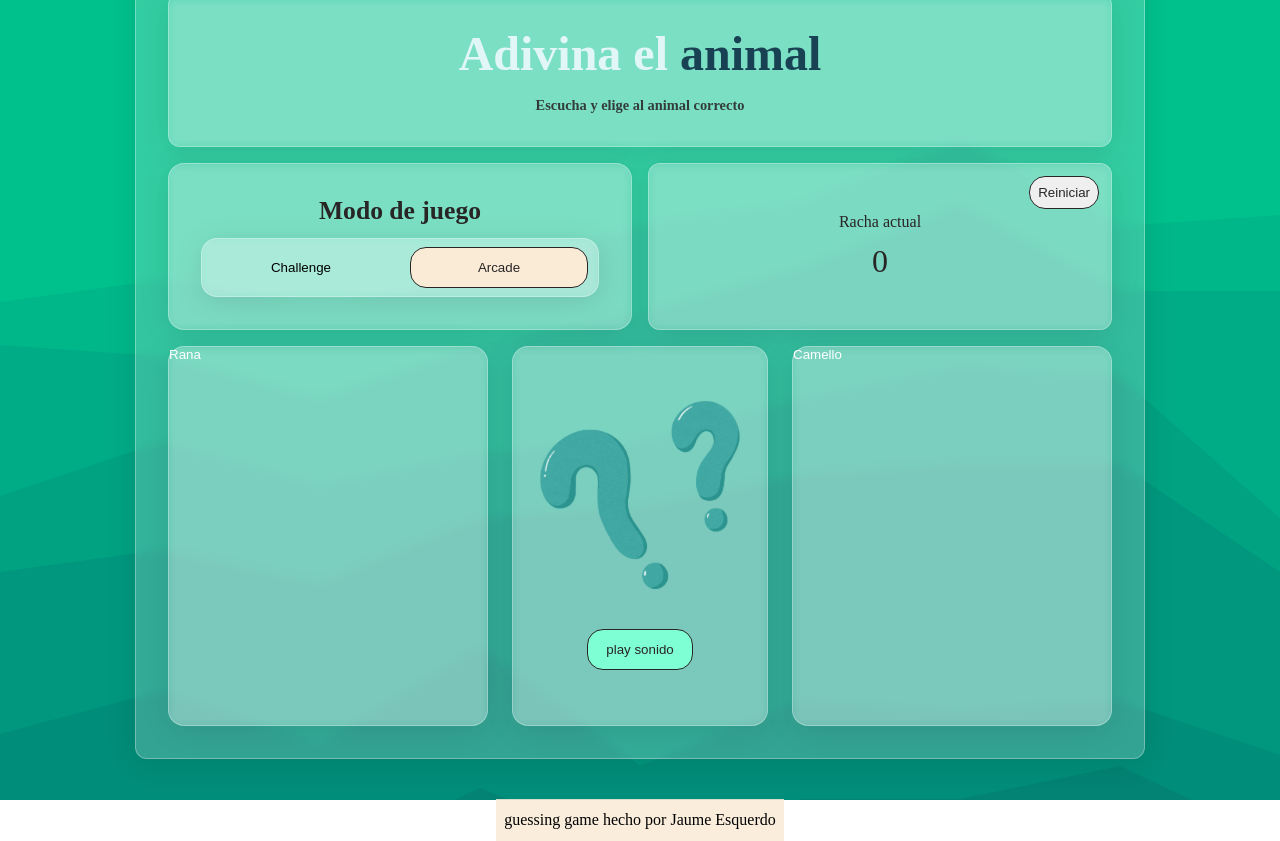
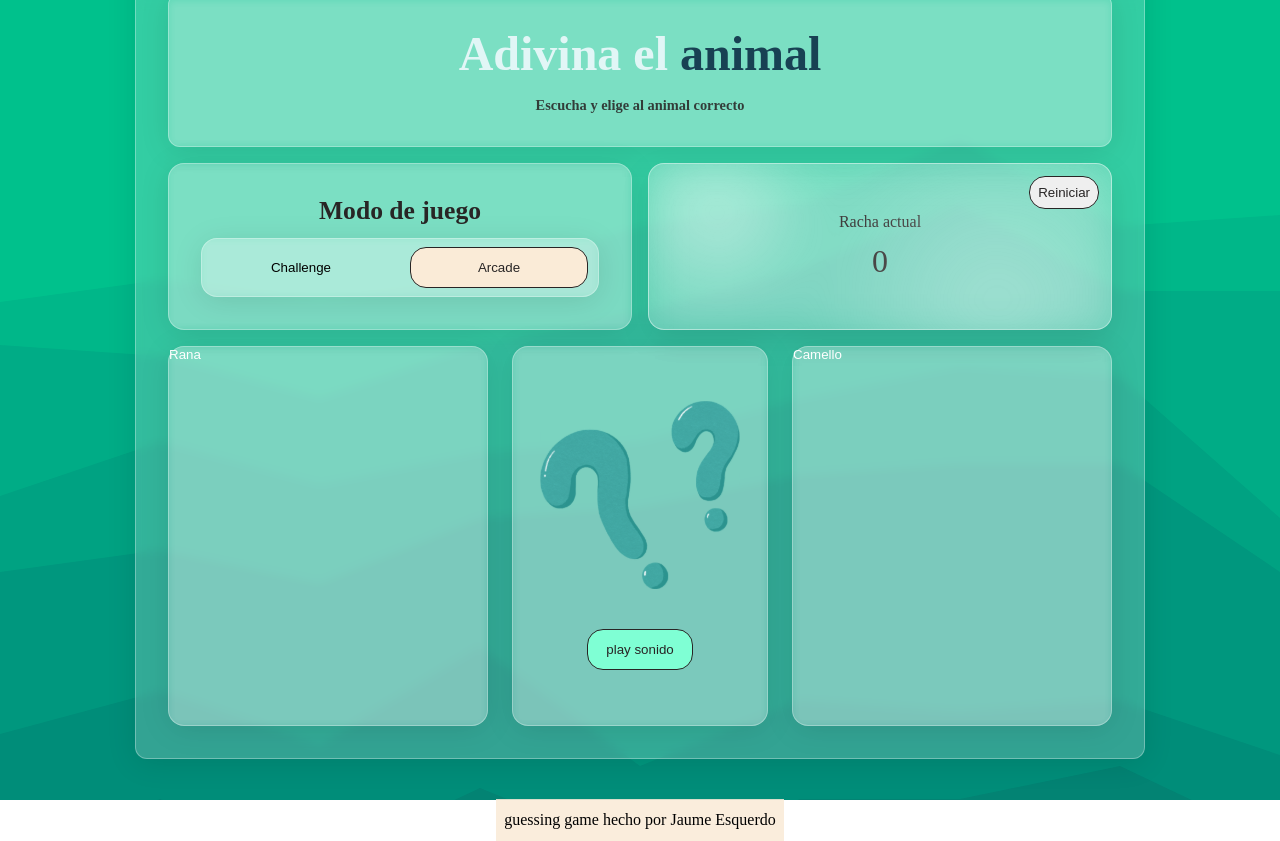
Before and after one commit to JaumeEsquerdo/sound-guessing-game, a React (Vite) app in the folder sound-guessing-game/: page / in a window 1280 px wide. Built offline with nearby package versions, Linux system fonts and the light colour scheme; a web font is replaced by a local one.

Commit message:
efecto cristal con framer motion en divs

```diff
--- a/sound-guessing-game/package.json
+++ b/sound-guessing-game/package.json
@@ -11,6 +11,7 @@
   },
   "dependencies": {
     "@tanstack/react-query": "^5.90.2",
+    "framer-motion": "^12.23.22",
     "react": "^19.1.1",
     "react-dom": "^19.1.1"
   },
--- a/sound-guessing-game/src/components/AnimalGame.tsx
+++ b/sound-guessing-game/src/components/AnimalGame.tsx
@@ -3,6 +3,7 @@ import { useAnimals } from '../hooks/useAnimals';
 import type { Animal } from '../interfaces/Animal';
 import { getRandomAnimals } from '../utils/utils';
 import '../css/animalGame.css';
+import { LiquidGlassCard } from './LiquidGlassCard';
 
 const AnimalGame = () => {
     const { data: animals = [], isLoading, error } = useAnimals();
@@ -98,7 +99,10 @@ const AnimalGame = () => {
 
             <div className='ModeGame-wrapper'>
                 {/* Botón para cambiar de modo */}
-                <div className='ChangeMode'>
+                <div className='ChangeMode'
+
+                >
+
                     <h2 className='AnimalGame-h2'>Modo de juego</h2>
                     <div className='ChangeMode-wrapperBtns'>
                         <button className={`ChangeMode-btn ${mode === "challenge" ? "ChangeMode-btn--active" : ""}`}
@@ -113,7 +117,7 @@ const AnimalGame = () => {
                     </div>
                 </div>
 
-                <div className='StreakGame-wrapper'>
+                <LiquidGlassCard containerStyle={{ display: "flex", flexDirection: "column", justifyContent: "center", alignItems: "center", gap: "12px" }}>
                     <button className='ResetGame-reset'
                         onClick={() => {
                             if (mode === "arcade") {
@@ -128,14 +132,18 @@ const AnimalGame = () => {
                     >Reiniciar</button>
                     <p className='StreakGame-p'>Racha actual</p>
                     <p className='StreakGame-number'>{streak}</p>
-                </div>
-            </div>
+                </LiquidGlassCard>
+
+
+
+            </div >
 
 
 
             {/* Lista de animales para elegir */}
-            <div className='AnimalGame-options'>
-                {currentAnimals[0] && (
+            < div className='AnimalGame-options' >
+                {
+                    currentAnimals[0] && (
                         <button
                             className='Option-wrapper'
                             onClick={() => handleAnswer(currentAnimals[0].id)}
@@ -144,10 +152,12 @@ const AnimalGame = () => {
                             <p className='Option-name'>{currentAnimals[0].name.es}</p>
 
                         </button>
-                )}
+                    )
+                }
 
                 {/* UN SOLO botón ? en medio */}
-                {currentAnimals.length === 2 && (
+                {
+                    currentAnimals.length === 2 && (
                         <div className='SoundPlay-div'>
                             <img className='SoundPlay-image' src="/mark-q.svg" alt="interrogación" />
                             <button className='SoundPlay-sound' onClick={() => {/* reproducir audio */ }}>
@@ -156,9 +166,11 @@ const AnimalGame = () => {
                             {mode === "challenge" && <p>Animales restantes: {remainingAnimals.length}</p>}
                         </div>
 
-                )}
+                    )
+                }
 
-                {currentAnimals[1] && (
+                {
+                    currentAnimals[1] && (
                         <button
                             className='Option-wrapper'
                             onClick={() => handleAnswer(currentAnimals[1].id)}
@@ -167,11 +179,13 @@ const AnimalGame = () => {
                             <p className='Option-name'>{currentAnimals[1].name.es}</p>
 
                         </button>
-                )}
-            </div>
+                    )
+                }
+            </div >
 
             {/* Modal de fin de challenge */}
-            {isEndModal && (
+            {
+                isEndModal && (
                     <div className="EndModal">
                         <p>¡Has llegado al final de los animales disponibles!</p>
                         <button
@@ -185,7 +199,8 @@ const AnimalGame = () => {
                             Reiniciar Challenge
                         </button>
                     </div>
-            )}
+                )
+            }
 
 
         </>
--- /dev/null
+++ b/sound-guessing-game/src/components/LiquidGlassCard.tsx
@@ -0,0 +1,64 @@
+import { motion } from "framer-motion"
+
+export function LiquidGlassCard({
+    children,
+    containerStyle,
+    randomOffset = Math.random() * 10 // factor aleatorio por tarjeta (math.random genera un numero aleatorio entre 0 y 1 y lo multiplica en este caso x 10  y dan el resultado en px)
+}: {
+    children: React.ReactNode;
+    containerStyle?: React.CSSProperties;
+    randomOffset?: number;
+}) {
+    const offset = randomOffset;
+
+    return (
+        <motion.div
+            style={{
+                position: "relative",
+                borderRadius: "16px",
+                background: "rgba(255,255,255,0.15)",
+                backdropFilter: "blur(20px)",
+                boxShadow: "0 10px 30px rgba(0,0,0,0.1)",
+                WebkitBackdropFilter: "blur(20px)",
+                border: "1px solid rgba(255,255,255,0.5)",
+                overflow: "hidden",
+                padding: "32px",
+                width: "100%",
+                height: "100%",
+                ...containerStyle,
+            }}
+        >
+            {/* Gradiente animado tipo reflejo líquido */}
+            <motion.div
+                style={{
+                    pointerEvents: "none",
+                    position: "absolute",
+                    top: "-25%",
+                    left: "-25%",
+                    width: "150%",
+                    height: "150%",
+                    backgroundImage: `
+            radial-gradient(circle at 30% 30%, rgba(255,255,255,0.5), rgba(255,255,255,0.05) 20%),
+            radial-gradient(circle at 70% 70%, rgba(255,255,255,0.3), rgba(255,255,255,0) 40%)
+          `,
+                    zIndex: 0,
+                    filter: "blur(30px)",
+                }}
+                animate={{
+                    x: ["0px", `${20 + offset}px`, `-${20 + offset}px`, "0px"],
+                    y: ["0px", `-${10 + offset / 2}px`, `${10 + offset / 2}px`, "0px"],
+                    rotate: [0, 1 + offset / 4, -1 - offset / 4, 0],
+                    backgroundPosition: ["0% 0%", "50% 50%", "100% 100%", "0% 0%"],
+                    filter: ["blur(30px)", "blur(28px)", "blur(32px)", "blur(30px)"], // respira
+                }}
+                transition={{
+                    duration: 8,
+                    repeat: Infinity,
+                    ease: "easeInOut",
+                }}
+            />
+
+            {children}
+        </motion.div>
+    );
+}
--- a/sound-guessing-game/src/css/animalGame.css
+++ b/sound-guessing-game/src/css/animalGame.css
@@ -21,18 +21,18 @@
 }
 
 .StreakGame-wrapper {
-    background: rgba(255, 255, 255, 0.2);
+    /* background: rgba(255, 255, 255, 0.2);
     backdrop-filter: blur(5px);
     -webkit-backdrop-filter: blur(5px);
     border: 1px solid rgba(255, 255, 255, 0.3);
     box-shadow: 0 4px 30px rgba(0, 0, 0, 0.1);
-    border-radius: 12px;
+    padding:32px
+    */
     display: flex;
     flex-direction: column;
     justify-content: center;
     align-items: center;
     gap: 12px;
-    padding: 32px;
     width: 100%;
 }
 
```
Also changed, not shown: 1 other file (tests, documents, lock files or other folders). Lines whose indentation alone changed are shown as unchanged.
